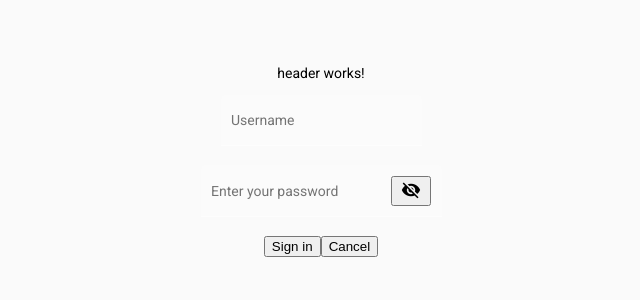
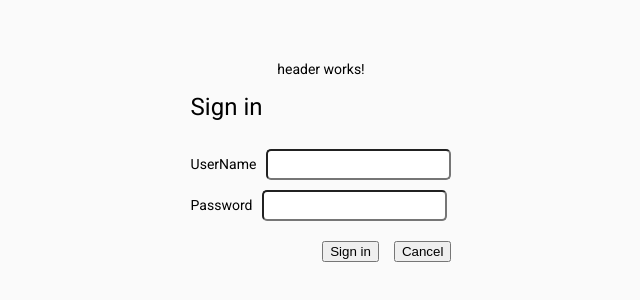
Before and after one commit to sakshidheer/your-bank, an Angular app: page / in a window 1280 px wide. Shown: the part 240-540 px from the top of the page, without its empty margins (319-959 px from the left). Built offline with nearby package versions, Linux system fonts and the light colour scheme.

Commit message:
Updating to use vanilla html

```diff
--- a/src/app/login-screen/login-screen.component.css
+++ b/src/app/login-screen/login-screen.component.css
@@ -1,7 +1,12 @@
-
-:host{
+form{
   display: flex;
   flex-direction: column;
-  justify-content: center;
-  align-items: center;
+  gap:10px;
 }
+
+.buttonSection{
+  display: flex;
+  justify-content: flex-end;
+  gap:15px;
+  padding-top: 10px;
+}
--- a/src/app/login-screen/login-screen.component.html
+++ b/src/app/login-screen/login-screen.component.html
@@ -1,15 +1,15 @@
-<mat-form-field appearance="fill">
-  <mat-label>Username</mat-label>
-  <input matInput>
-</mat-form-field>
-<mat-form-field appearance="fill">
-  <mat-label>Enter your password</mat-label>
-  <input matInput [type]="hide ? 'password' : 'text'">
-  <button mat-icon-button matSuffix (click)="hide = !hide" [attr.aria-label]="'Hide password'" [attr.aria-pressed]="hide">
-    <mat-icon>{{hide ? 'visibility_off' : 'visibility'}}</mat-icon>
-  </button>
-</mat-form-field>
-<div>
-  <button mat-button color="primary">Sign in</button>
-  <button mat-button color="primary">Cancel</button>
-</div>
+<form>
+  <h1>Sign in</h1>
+  <div>
+    <label for="userName">UserName</label>
+    <input name="userName">
+  </div>
+  <div>
+    <label for="password">Password</label>
+    <input name="password" type="password">
+  </div>
+  <div class="buttonSection">
+    <button>Sign in</button>
+    <button>Cancel</button>
+  </div>
+</form>
--- a/src/styles.css
+++ b/src/styles.css
@@ -2,6 +2,12 @@
 
 html, body { height: 100%; }
 body { margin: 0; font-family: Roboto, "Helvetica Neue", sans-serif; background: #fafafa;}
-.mat-form-field-label {
-    color: #0000008a;
+
+input {
+    line-height: 25px;
+    border-radius: 5px;
 }
+
+label {
+    padding-right: 10px;
+}
```
Also changed, not shown: src/app/app.module.ts (+0 -8 lines).
